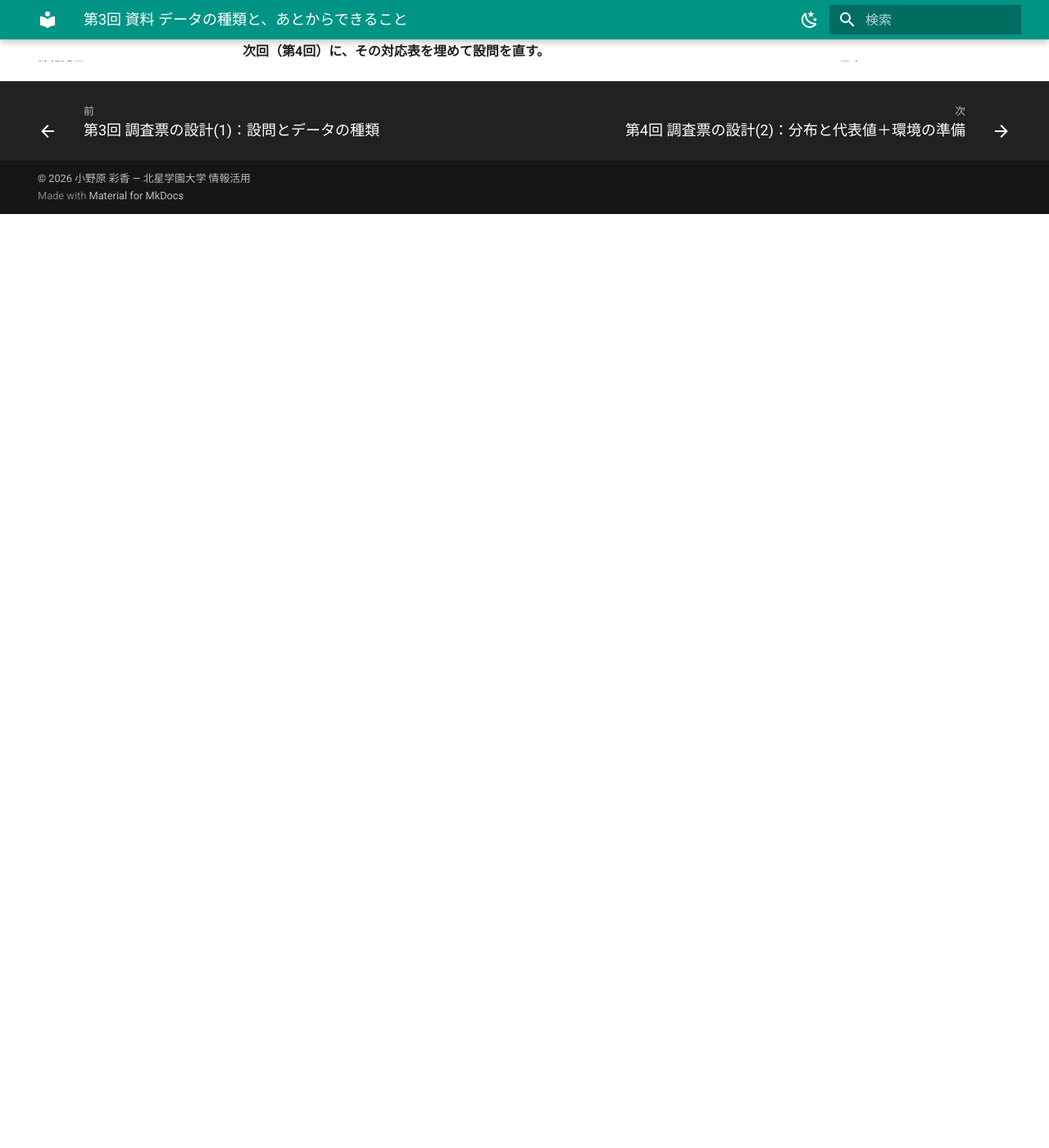
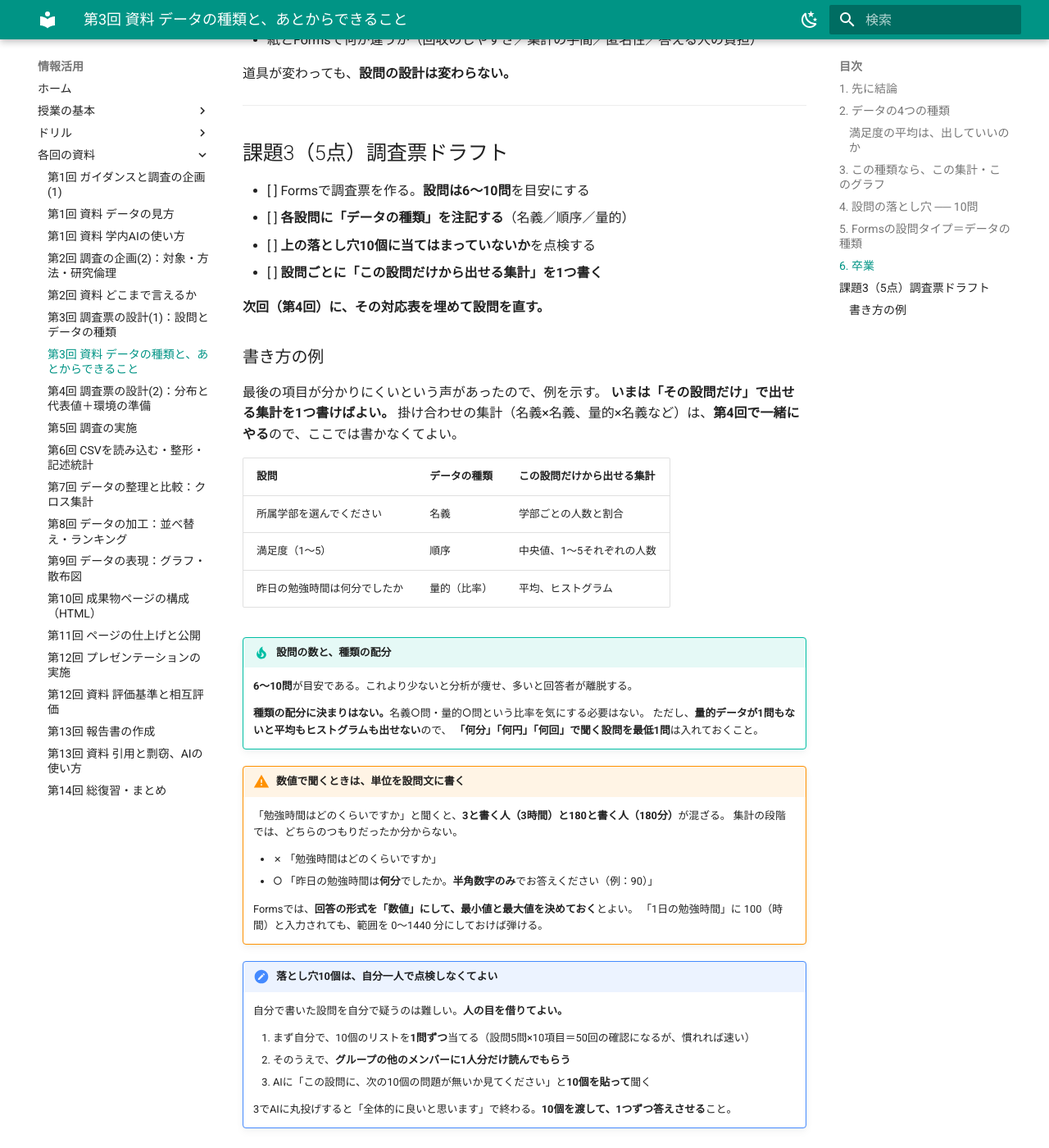
Before and after one commit to aonoa68/joho-katsuyo, an MkDocs documentation site: the page built from docs/week03-datatypes.md, in a window 1280 px wide and 1400 px high, scrolled down 3568 px. Shown: the whole window at 82% size. Built offline with MkDocs 1.6.1 and Material for MkDocs 9.7.7, drawn with Linux system fonts in a browser that asks for light colours; before the commit the page ends 3829 px from its top, so only the background shows below that; some of the changed text lies outside the part shown.

Commit message:
TAの事前課題（第2〜3回）の指摘を資料に反映
複数のTAが独立に同じ箇所で詰まった2点を優先して直した。

1. 「この設問から出せる集計」が一通りに読めない（塩崎・曽根）
   → 「この設問だけから出せる集計」と明示し、書き方の例を表で示した。
   掛け合わせの集計は第4回で扱うのでここでは不要、と断った。

2. 間隔と比率の違いが分かりにくい（小林・髙橋）
   → 4種類の表の「例」列を「こう聞くと、この種類になる」という設問文に変え、
   0が「なし」を意味するかという見分け方を独立したブロックで説明した。
   集計上は両方とも量的データとして扱ってよいことも明記。

あわせて3点。
- 数値回答の単位がそろわない（髙橋）→ 設問文に単位を書く例と、Formsの範囲制限
- 設問数と種類の配分の目安が無い（塩崎）→ 6〜10問、量的は最低1問
- 落とし穴10個の自己点検が難しい（塩崎）→ 他者とAIに見せる手順を3段階で明示

第1回の曽根の指摘（AIは聞いていないことまで返す）が資料に入っていなかったので、
ai.md に節を追加した。

Co-Authored-By: Claude Opus 5 (1M context) <noreply@anthropic.com>
Claude-Session: https://claude.ai/code/session_01VNG6MY7caqH6ZBqg92AUZE

```diff
--- a/docs/ai.md
+++ b/docs/ai.md
@@ -62,6 +62,26 @@ AIは平気で間違えます。**もっともらしく、間違えます。**
 
 ---
 
+## AIは、聞いていないことまで返してくる
+
+**これは間違いとは別の問題です。**AIは、こちらが聞いた1つのことに答えたあと、
+聞いていない改善案や注意点を10行くらい付けてきます。
+
+**その全部を考える必要はありません。**
+
+- 「調査票の設問が適切か見てください」と聞くと、**設問の文言・回答形式・順番・デザインまで**一度に返ってきます
+- そこで全部直そうとすると、**自分が何を知りたかったのか**が見えなくなります
+
+!!! tip "やること"
+    **自分が聞いたことに対する答えだけを読んで、残りはいったん捨てる。**
+
+    気になる指摘があれば、**それだけをもう一度、単独で聞き直す。**
+    「さっき言っていた『単位をそろえる』について、具体的にどう書けばいいですか」のように。
+
+    AIが長く返してきたからといって、こちらが長く考える必要はありません。
+
+---
+
 ## 報告書とAI（第13回で詳しく）
 
 - AIを使ったこと自体は問題ありません
--- a/docs/week03-datatypes.md
+++ b/docs/week03-datatypes.md
@@ -17,14 +17,26 @@
 
 ## 2. データの4つの種類
 
-| 種類 | 何を表すか | 例 | できること |
+| 種類 | 何を表すか | **こう聞くと、この種類になる** | できること |
 |---|---|---|---|
-| **名義** | 分類。順番に意味がない | 学部、通学手段、性別 | 数える。割合を出す |
-| **順序** | 順番に意味がある。**間隔は不明** | 満足度（1〜5）、学年 | 数える。**中央値**。順位 |
-| **間隔** | 間隔が等しい。0が「なし」を意味しない | 気温、西暦 | 平均・差 |
-| **比率** | 間隔が等しく、0が「なし」 | 通学時間、金額、人数 | 平均・差・**倍で語れる** |
+| **名義** | 分類。順番に意味がない | 「所属学部を選んでください」（経済／文／社会福祉…） | 数える。割合を出す |
+| **順序** | 順番に意味がある。**間隔は不明** | 「満足度を選んでください」（1 不満 〜 5 満足） | 数える。**中央値**。順位 |
+| **間隔** | 間隔が等しい。**0が「なし」を意味しない** | 「今朝起きたときの室温は何℃でしたか」 | 平均・差 |
+| **比率** | 間隔が等しく、**0が「なし」** | 「昨日の勉強時間は何分でしたか」 | 平均・差・**倍で語れる** |
 
 **上2つを「質的データ」、下2つを「量的データ」と呼ぶ。**
+
+!!! question "間隔と比率は、どこが違うのか"
+    見分け方は1つだけ。**「0」が「まったく無い」を意味するかどうか**である。
+
+    - **室温0℃**は「気温がない」ではない。だから**2倍暖かい**とは言えない（20℃は10℃の2倍ではない）。これが**間隔**
+    - **勉強時間0分**は「まったく勉強していない」である。だから**2倍勉強した**と言える（60分は30分の2倍）。これが**比率**
+
+    調査票で間隔尺度になる設問は、実はあまり多くない。**西暦・気温・偏差値・時刻**くらいである。
+    「何分」「何円」「何人」「何回」で聞いたものは、ほぼすべて**比率**だと思ってよい。
+
+    **集計のうえでは、間隔と比率はどちらも「量的データ」として同じ扱いでよい**（平均も標準偏差も出せる）。
+    迷ったら量的データと書いておけば、課題3では減点しない。
 
 ### 満足度の平均は、出していいのか
 
@@ -100,9 +112,47 @@
 
 ## 課題3（5点）調査票ドラフト
 
-- [ ] Formsで調査票を作る
+- [ ] Formsで調査票を作る。**設問は6〜10問**を目安にする
 - [ ] **各設問に「データの種類」を注記する**（名義／順序／量的）
-- [ ] **上の落とし穴10個に当てはまっていないか**を自分で点検する
-- [ ] 「この設問から出せる集計」を1つずつ書く
+- [ ] **上の落とし穴10個に当てはまっていないか**を点検する
+- [ ] **設問ごとに「この設問だけから出せる集計」を1つ書く**
 
 **次回（第4回）に、その対応表を埋めて設問を直す。**
+
+### 書き方の例
+
+最後の項目が分かりにくいという声があったので、例を示す。
+**いまは「その設問だけ」で出せる集計を1つ書けばよい。**
+掛け合わせの集計（名義×名義、量的×名義など）は、**第4回で一緒にやる**ので、ここでは書かなくてよい。
+
+| 設問 | データの種類 | この設問だけから出せる集計 |
+|---|---|---|
+| 所属学部を選んでください | 名義 | 学部ごとの人数と割合 |
+| 満足度（1〜5） | 順序 | 中央値、1〜5それぞれの人数 |
+| 昨日の勉強時間は何分でしたか | 量的（比率） | 平均、ヒストグラム |
+
+!!! tip "設問の数と、種類の配分"
+    **6〜10問**が目安である。これより少ないと分析が痩せ、多いと回答者が離脱する。
+
+    **種類の配分に決まりはない。**名義○問・量的○問という比率を気にする必要はない。
+    ただし、**量的データが1問もないと平均もヒストグラムも出せない**ので、
+    **「何分」「何円」「何回」で聞く設問を最低1問**は入れておくこと。
+
+!!! warning "数値で聞くときは、単位を設問文に書く"
+    「勉強時間はどのくらいですか」と聞くと、**3と書く人（3時間）と180と書く人（180分）**が混ざる。
+    集計の段階では、どちらのつもりだったか分からない。
+
+    - ✗ 「勉強時間はどのくらいですか」
+    - ○ 「昨日の勉強時間は**何分**でしたか。**半角数字のみ**でお答えください（例：90）」
+
+    Formsでは、**回答の形式を「数値」にして、最小値と最大値を決めておく**とよい。
+    「1日の勉強時間」に 100（時間）と入力されても、範囲を 0〜1440 分にしておけば弾ける。
+
+!!! note "落とし穴10個は、自分一人で点検しなくてよい"
+    自分で書いた設問を自分で疑うのは難しい。**人の目を借りてよい。**
+
+    1. まず自分で、10個のリストを**1問ずつ**当てる（設問5問×10項目＝50回の確認になるが、慣れれば速い）
+    2. そのうえで、**グループの他のメンバーに1人分だけ読んでもらう**
+    3. AIに「この設問に、次の10個の問題が無いか見てください」と**10個を貼って**聞く
+
+    3でAIに丸投げすると「全体的に良いと思います」で終わる。**10個を渡して、1つずつ答えさせる**こと。
```
